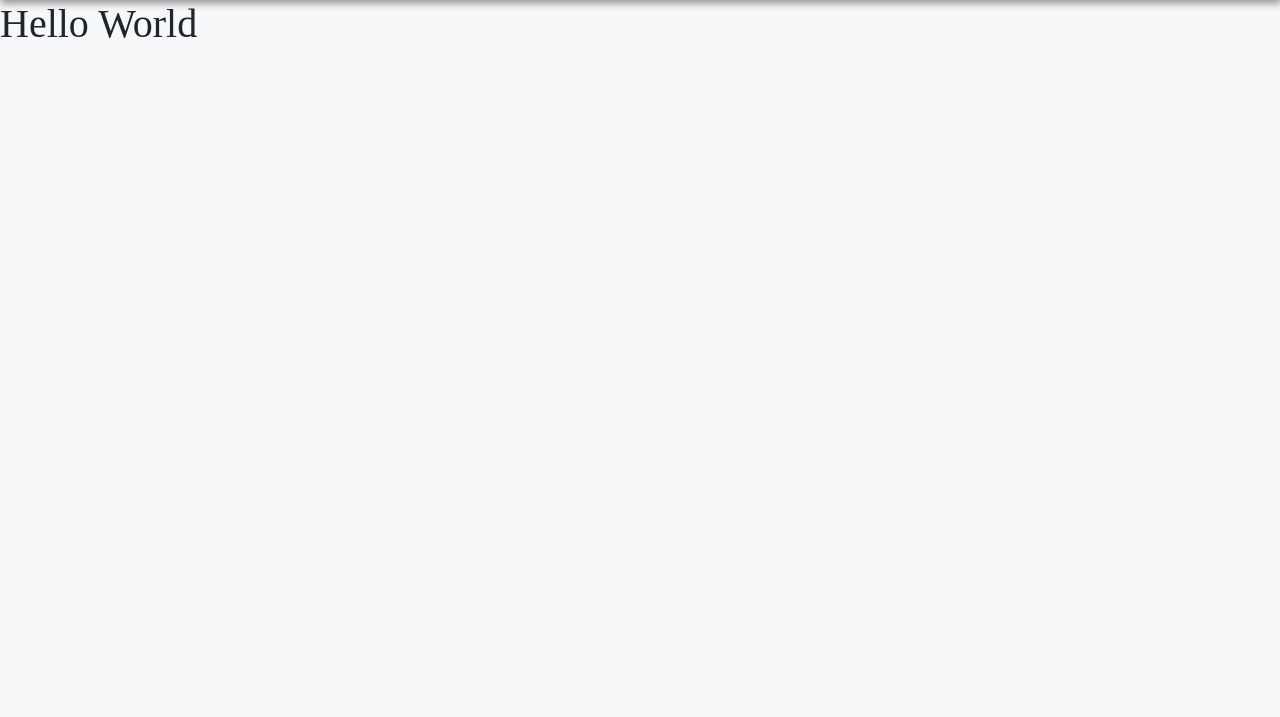
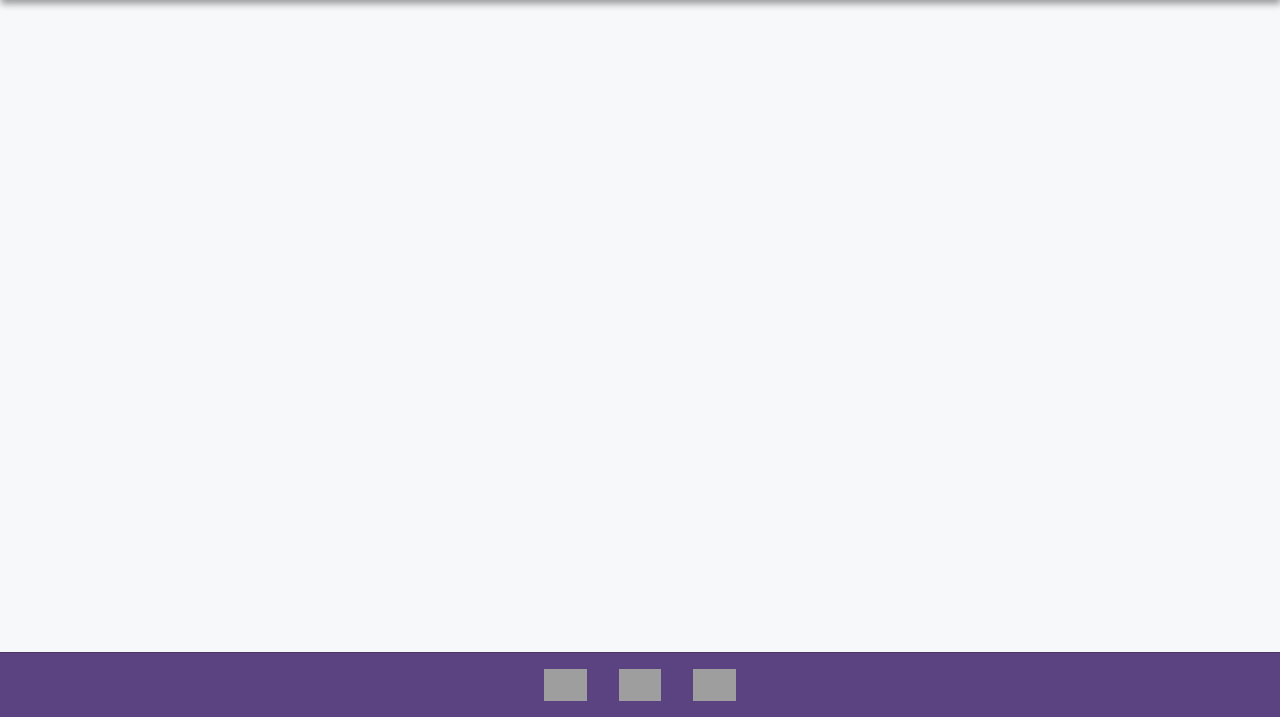
Before and after one commit to Linnea87/charge-together, a Django app: page / in a window 1280 px wide. Shown: the part 83-800 px from the top of the page. Run offline with Django 4.2, Linux system fonts and the light colour scheme; grey boxes are pictures that could not be loaded.

Commit message:
create and add footer.html

```diff
--- a/templates/base.html
+++ b/templates/base.html
@@ -20,7 +20,15 @@
     <title>Charge Together {% block title %}{% endblock %}</title>
 </head>
 <body>
+    <!-- Header-->
     {% include 'includes/header.html' %}
-    <h1>Hello World</h1>
+
+    <main>
+        {% block content %}
+        {% endblock %}
+    </main>
+
+    <!-- Footer-->
+    {% include 'includes/footer.html' %}
 </body>
 </html>
--- /dev/null
+++ b/templates/includes/footer.html
@@ -0,0 +1,14 @@
+{% load static %}
+
+<footer>
+    <!--  Social media icons -->
+    <a href="" target="_blank" rel="noopener" aria-label="Facebook - Opens in a new tab">
+        <img src="{% static '/icons/facebook-round-color-icon.svg' %}" alt="Facebook Icon" class="social-icon">
+    </a>
+    <a href="" target="_blank" rel="noopener" aria-label="Instagram - Opens in a new tab">
+        <img src="{% static '/icons/ig-instagram-icon.svg' %}" alt="Instagram Icon" class="social-icon">
+    </a>
+    <a href="" target="_blank" rel="noopener" aria-label="Twitter - Opens in a new tab">
+        <img src="{% static '/icons/x-social-media-logo-icon.svg' %}" alt="Twitter Icon" class="social-icon">
+    </a>
+</footer>
```
